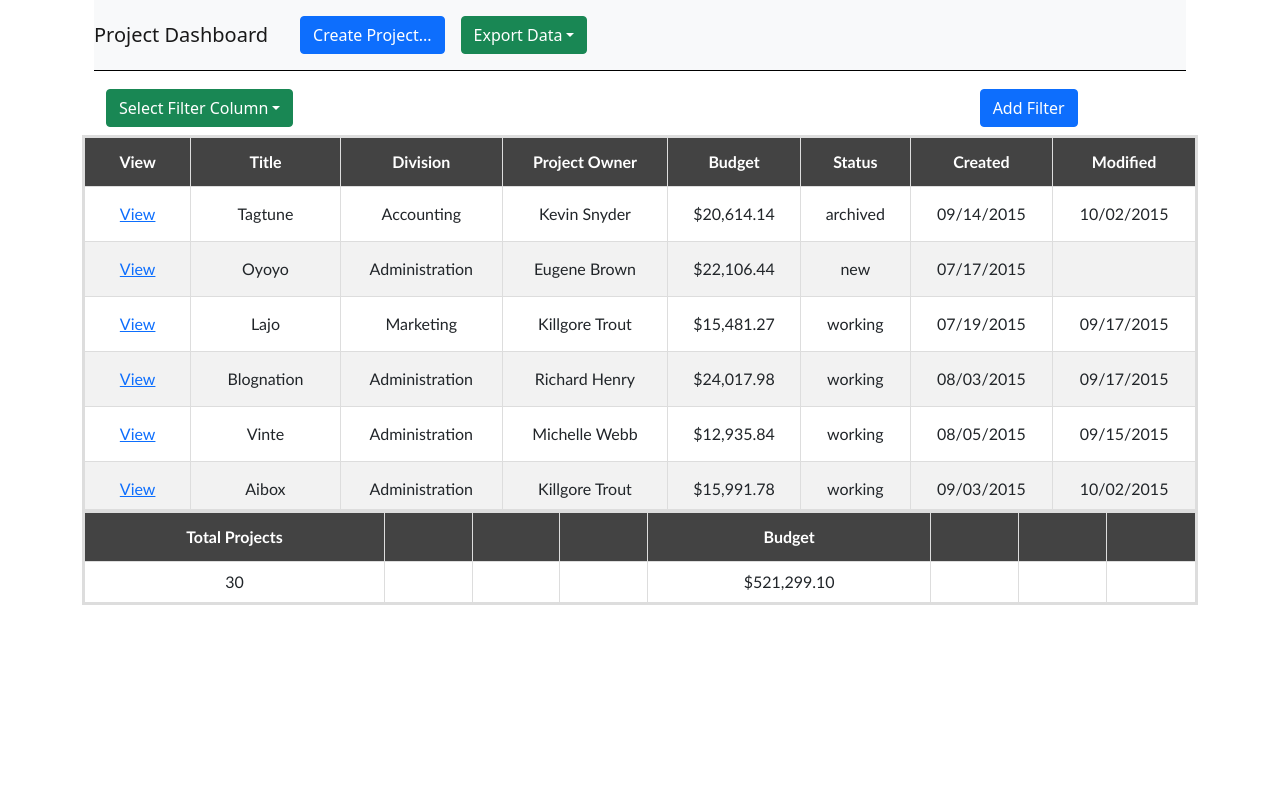
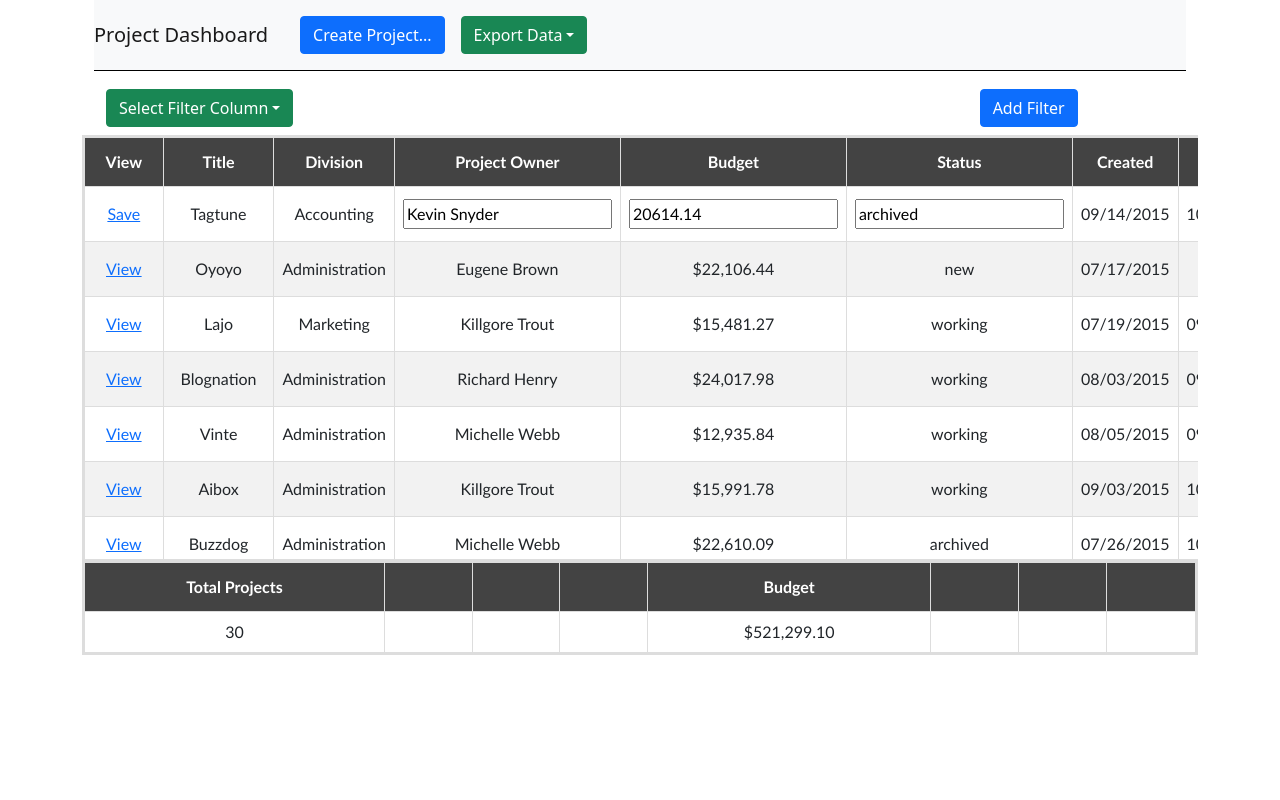
Before and after one commit to pranakhan2/challenge-app, a React (Create React App) app: page / in a window 1280 px wide. Both pictures are taken after a click on the element 640 px from the left and 214 px from the top of the page. Shown: the top 800 px of the page. Built offline with nearby package versions, Linux system fonts and the light colour scheme.

Commit message:
Main code nearly complete

```diff
--- a/src/App.js
+++ b/src/App.js
@@ -88,6 +88,11 @@ function App() {
       setSummaryGridData(calculateSummaryGridData(data));
    };
 
+   const onDataChange = (data) => {
+      setFilteredData(data);
+      //alert("Row Saved.");
+   };
+
    return (
       <div className="App">
          <Container>
@@ -122,6 +127,7 @@ function App() {
                      keyName="key"
                      columns={dataGridColumns}
                      data={filteredData}
+                     onChange={onDataChange}
                   />
                </Col>
             </Row>
--- a/src/components/data-grid/data-grid.css
+++ b/src/components/data-grid/data-grid.css
@@ -32,7 +32,7 @@
   }
 
   .scroll-box {
-    height: 375px;
+    height: 425px;
     overflow-y: scroll;
     border-bottom: 1px solid #ddd;
   }
--- a/src/components/data-grid/data-grid.js
+++ b/src/components/data-grid/data-grid.js
@@ -3,17 +3,82 @@ import { Button } from "react-bootstrap";
 
 import "./data-grid.css";
 
-const DataGrid = ({ columns, data, keyName }) => {
+const DataGrid = ({ columns, data, keyName, onChange }) => {
+   const [ editMode, setEditMode ] = useState(false);
+   const [ editModeRow, setEditModeRow ] = useState(null);
 
    const currencyFormatter = new Intl.NumberFormat('en-US', {
       style: 'currency',
       currency: 'USD',
    });
 
-   const handleRowClick = (rowKey) => {
-      return (e) => {
-         console.log("row click: ", rowKey);
+   const handleRowClick = (row) => {
+      return () => {
+         setEditModeRow(row);
+         setEditMode(true);
       };
+   };
+
+   const handleRowChange = (e) => {
+      const { name, value } = e.target;
+      setEditModeRow(prevState => ({
+          ...prevState,
+          [name]: value
+      }));
+  };
+
+   const handleRowSave = () => {
+      data = data.map((item) => {
+         return (item.key === editModeRow.key ? editModeRow : item);
+      });
+      setEditMode(false);
+      onChange(data);
+   };
+
+   const generateDisplayRow = (row) => {
+      return (
+         <tr key={row[keyName]} onClick={handleRowClick(row)}>
+            {columns.map((column, index) => {
+            if (column.type && column.type === "link") {
+               return (<td key={column.key}><Button variant="link">{column.label}</Button></td>);
+            } else if (column.type && column.type === "span") {
+               return (<td key={column.key}>&nbsp;&nbsp;&nbsp;&nbsp;</td>);
+            } else {
+               let columnValue = row[column.key];
+               columnValue = (column.format && column.format === "currency" ? currencyFormatter.format(columnValue) : columnValue);
+               return (<td key={column.key}>{columnValue}</td>);
+            }
+         })}
+      </tr>);
+   };
+
+   const generateEditRow = (row) => {
+      return (
+         <tr key={row[keyName]} onClick={handleRowClick(row)}>
+            {columns.map((column, index) => {
+            if (column.type && column.type === "link") {
+               return (<td key={column.key}><Button variant="link" onClick={handleRowSave}>Save</Button></td>);
+            } else if (column.type && column.type === "span") {
+               return (<td key={column.key}>&nbsp;&nbsp;&nbsp;&nbsp;</td>);
+            } else {
+               let columnValue = row[column.key];
+               if (column.editable && column.editable === true) {
+                  return (
+                     <td key={column.key}>
+                        <input type="text"
+                           name={column.key}
+                           value={editModeRow[column.key]}
+                           onChange={handleRowChange}
+                        />
+                     </td>
+                  );
+               } else {
+                  columnValue = (column.format && column.format === "currency" ? currencyFormatter.format(columnValue) : columnValue);
+                  return (<td key={column.key}>{columnValue}</td>);
+               }
+            }
+         })}
+      </tr>);
    };
 
    return (
@@ -28,19 +93,11 @@ const DataGrid = ({ columns, data, keyName }) => {
             </thead>
             <tbody>
                {data.map((row) => {
-                  return (<tr key={row[keyName]} onClick={handleRowClick(row[keyName])}>
-                     {columns.map((column, index) => {
-                        if (column.type && column.type === "link") {
-                           return (<td key={column.key}><Button variant="link">{column.label}</Button></td>);
-                        } else if (column.type && column.type === "span") {
-                           return (<td key={column.key}>&nbsp;&nbsp;&nbsp;&nbsp;</td>);
-                        } else {
-                           let columnValue = row[column.key];
-                           columnValue = (column.format && column.format === "currency" ? currencyFormatter.format(columnValue) : columnValue);
-                           return (<td key={column.key}>{columnValue}</td>);
-                        }
-                     })}
-                  </tr>);
+                  if (editMode && row.key === editModeRow.key) {
+                     return generateEditRow(row);
+                  } else {
+                     return generateDisplayRow(row);
+                  }
                })}
             </tbody>
          </table>
```
